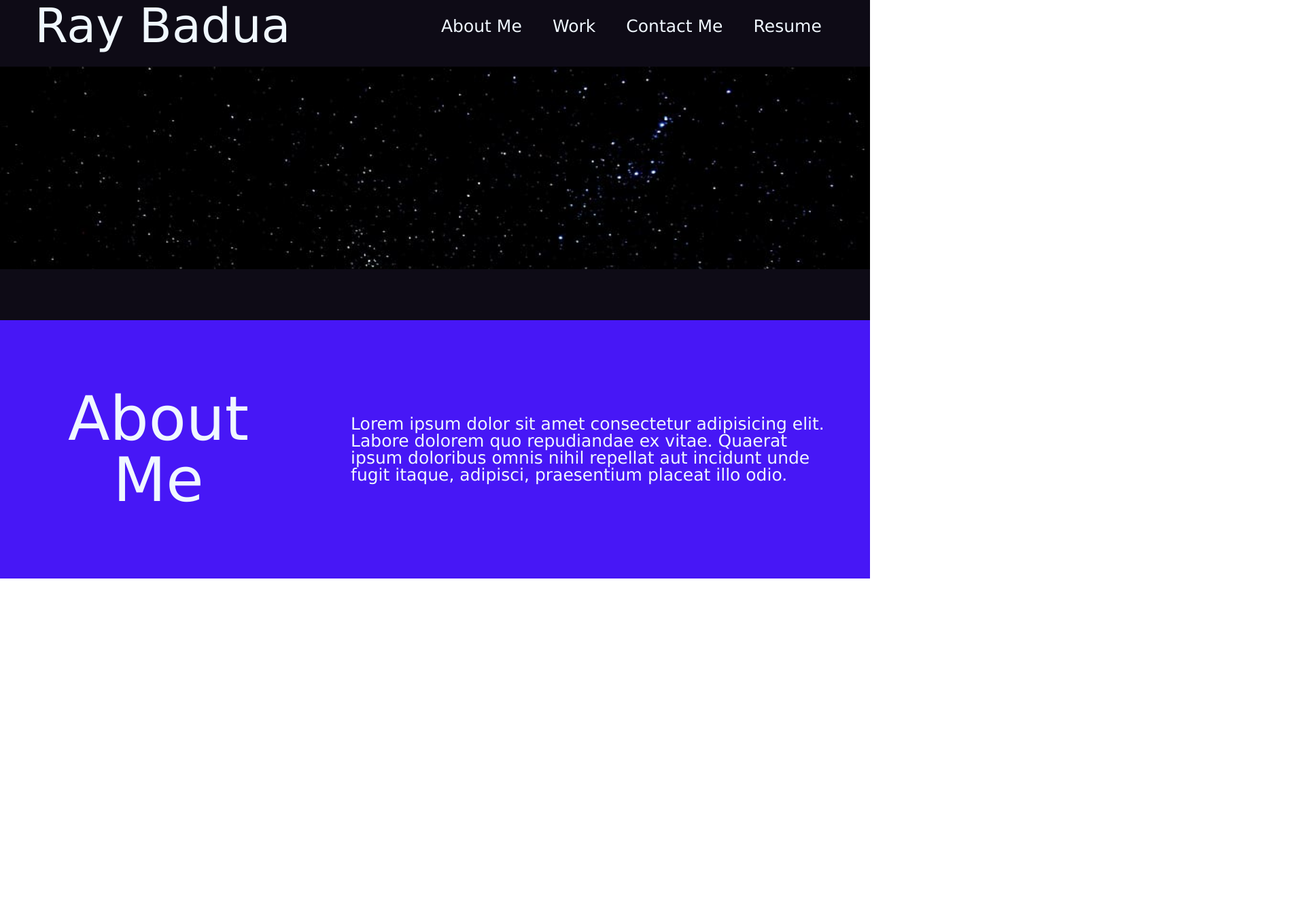
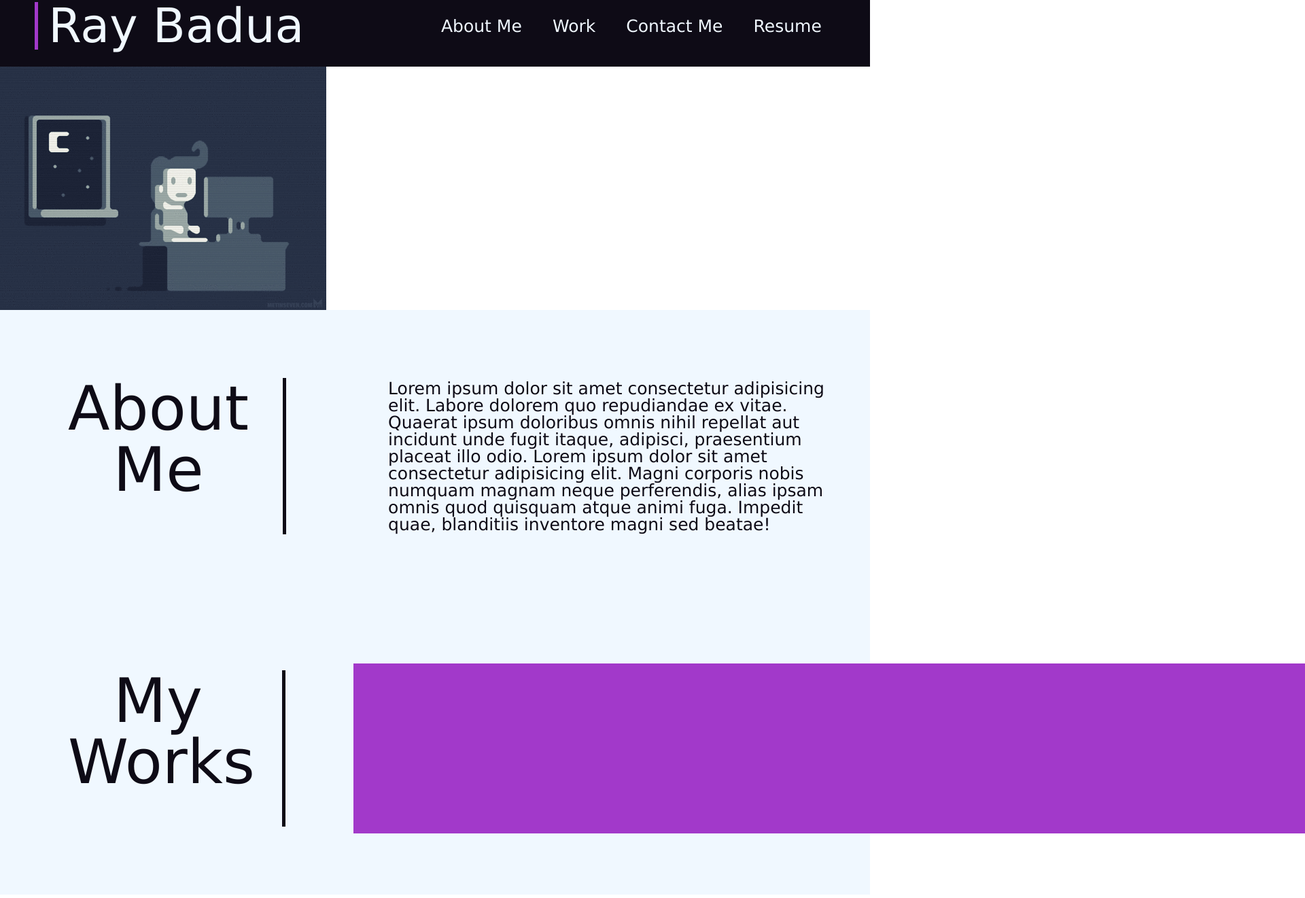
Before and after one commit to epicasino/FirstPortfolio, a plain HTML site: page index.html in a window 1280 px wide. Shown: the part 22-1343 px from the top of the page at 68% size, 1920 px wide, since content can reach past the window. Before the commit the page ends 878 px from the top, so only its background shows below. Drawn offline with Linux system fonts and the light colour scheme.

Commit message:
styled about me and started works code

```diff
--- a/assets/css/style.css
+++ b/assets/css/style.css
@@ -5,7 +5,7 @@
   --jewel: #4717f6;
   --stark: #e7dfdd;
   --light: #f0f8ff;
-  /* #2b90e2 */
+  /* old blue  #2b90e2 */
 }
 
 body {
@@ -27,6 +27,8 @@ body {
 #my-name {
   font-size: 70px;
   color: var(--light);
+  padding-left: 15px;
+  border-left: 5px solid var(--fuscia);
 }
 
 .navbar-links a {
@@ -38,27 +40,15 @@ body {
 }
 
 #background-panorama {
-  max-width: 1920px;
-  width: 100%;
-  max-height: 300px;
-  height: 100%;
-  object-fit: cover;
-  object-position: top;
-}
-
-.page-bar {
-  background-color: var(--void);
-  height: 75px;
-  position: relative;
-  top: -5px;
-
+  background-image: url("../images/repeat-coder.gif");
+  background-repeat: repeat;
 }
 
 #about-me {
   display: flex;
   align-items: center;
-  background-color: var(--jewel);
-  color: var(--light);
+  background-color: var(--light);
+  color: var(--void);
   position: relative;
   top: -5px;
 }
@@ -66,10 +56,44 @@ body {
 #about-me h1 {
   font-size: 90px;
   text-align: center;
-  padding: 100px;
+  border-right: 5px solid var(--void);
+  margin: 100px;
+  padding-right: 50px;
+  padding-bottom: 50px;
+
 }
 
 #about-me p {
     font-size: 25px;
     padding: 50px;
 }
+
+#work {
+  display: flex;
+  align-items: center;
+  background-color: var(--light);
+  color: var(--void);
+  position: relative;
+  top: -5px;
+}
+
+#work h1 {
+  font-size: 90px;
+  text-align: center;
+  border-right: 5px solid var(--void);
+  margin: 100px;
+  padding-right: 50px;
+  padding-bottom: 50px;
+  max-width:265px;
+  width: 100%;
+}
+
+.work-boxes {
+  display: flex;
+}
+
+#main-project-box {
+  width: 1500px;
+  height:250px;
+  background-color: var(--fuscia);
+}
--- a/index.html
+++ b/index.html
@@ -21,15 +21,25 @@
     </div>
   </nav>
 
-  <img id="background-panorama" src="./assets/images/stars-sky-galaxy-universes.jpg" alt="background panorama">
-
-  <div class="page-bar">
-
-  </div>
+  <img id="background-panorama" src="./assets/images/repeat-coder.gif" alt="background panorama">
 
   <div id="about-me">
     <h1>About Me</h1>
-    <p>Lorem ipsum dolor sit amet consectetur adipisicing elit. Labore dolorem quo repudiandae ex vitae. Quaerat ipsum doloribus omnis nihil repellat aut incidunt unde fugit itaque, adipisci, praesentium placeat illo odio.</p>
+    <p>Lorem ipsum dolor sit amet consectetur adipisicing elit. Labore dolorem quo repudiandae ex vitae. Quaerat ipsum doloribus omnis nihil repellat aut incidunt unde fugit itaque, adipisci, praesentium placeat illo odio. Lorem ipsum dolor sit amet consectetur adipisicing elit. Magni corporis nobis numquam magnam neque perferendis, alias ipsam omnis quod quisquam atque animi fuga. Impedit quae, blanditiis inventore magni sed beatae! </p>
+  </div>
+
+  <div id="work">
+    <h1>My Works</h1>
+
+    <div class="work-boxes">
+      <div id="main-project-box">
+
+      </div>
+      <div id="other-project-boxes">
+
+      </div>
+    </div>
+
   </div>
 
 </body>
```
Also changed, not shown: assets/images/bi-background-black.png (added), assets/images/repeat-coder.gif (added).
